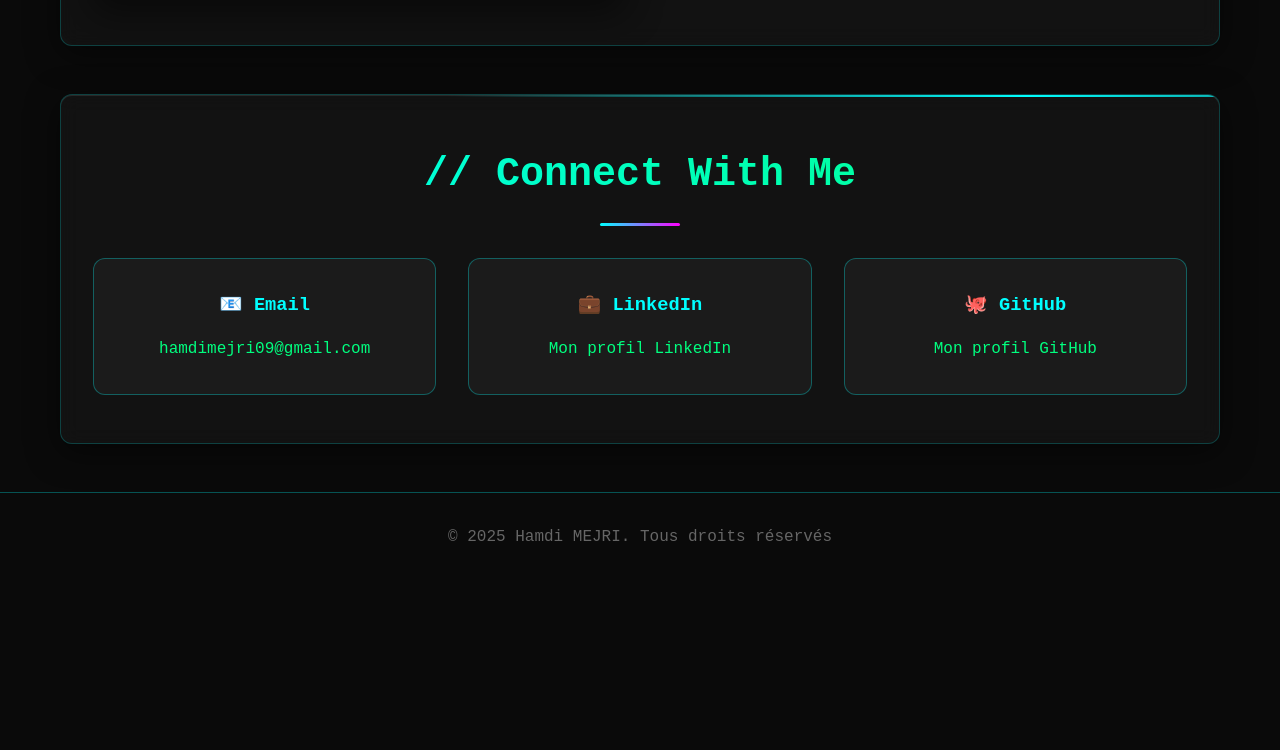
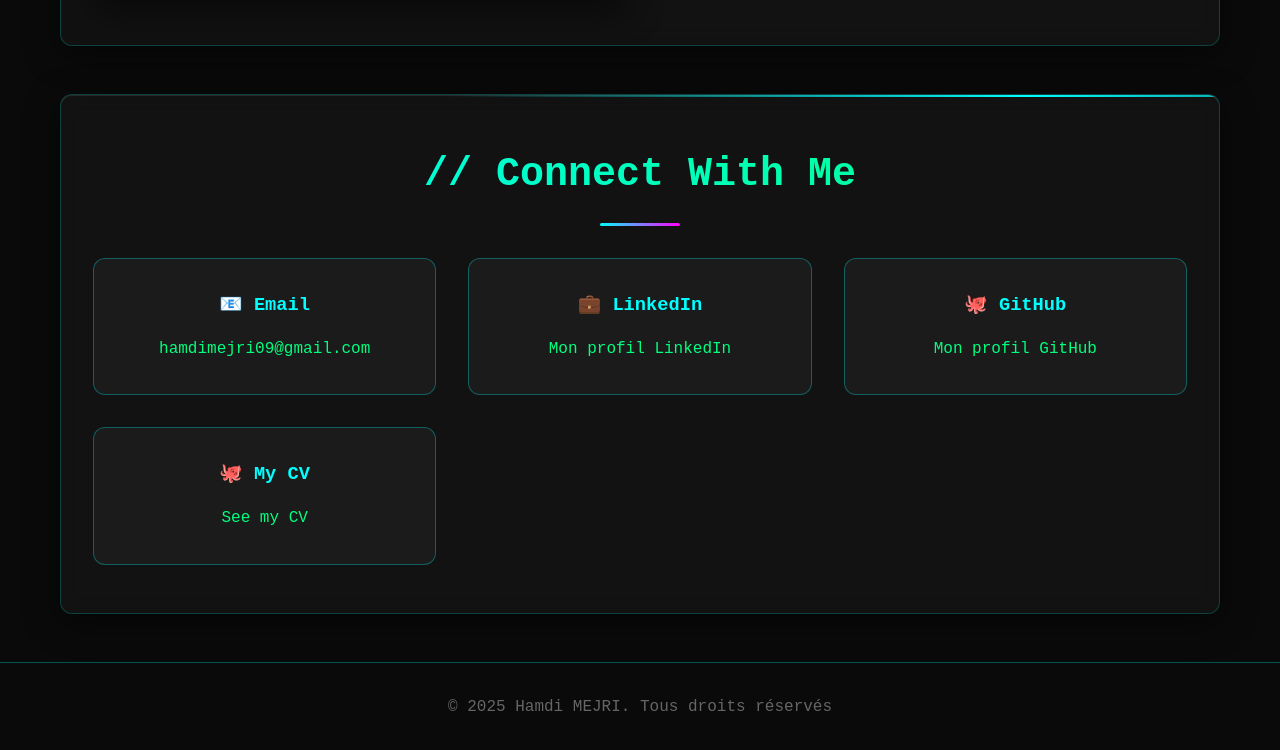
Before and after one commit to hamdi-mejri/hamdi-mejri.github.io, a plain HTML site: page index.html in a window 1280 px wide. Shown: the part 3415-4165 px from the top of the page. Before the commit the page ends 3998 px from the top, so only its background shows below. Drawn offline with Linux system fonts and the light colour scheme.

Commit message:
portfolio updated

```diff
--- a/index.html
+++ b/index.html
@@ -772,6 +772,12 @@
                     <div class="contact-card">
                         <h3>🐙 GitHub</h3>
                         <p><a href="https://github.com/hamdi-mejri" target="_blank">Mon profil GitHub</a></p>
+
+                    </div>
+                      <div class="contact-card">
+                        <h3>🐙 My CV</h3>
+                        <p><a href="https://github.com/hamdi-mejri" target="_blank">See my CV</a></p>
+
                     </div>
                 </div>
             </section>
```
Also changed, not shown: 1 other file.
